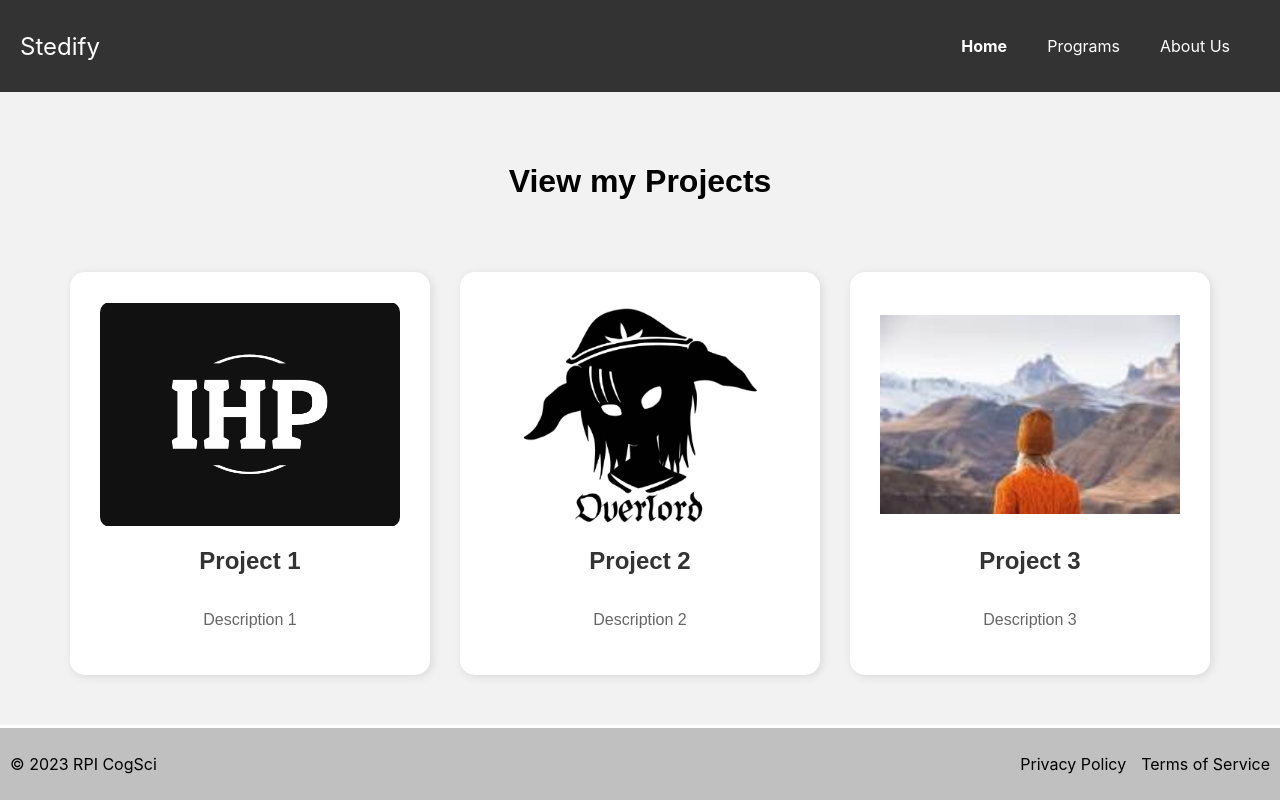
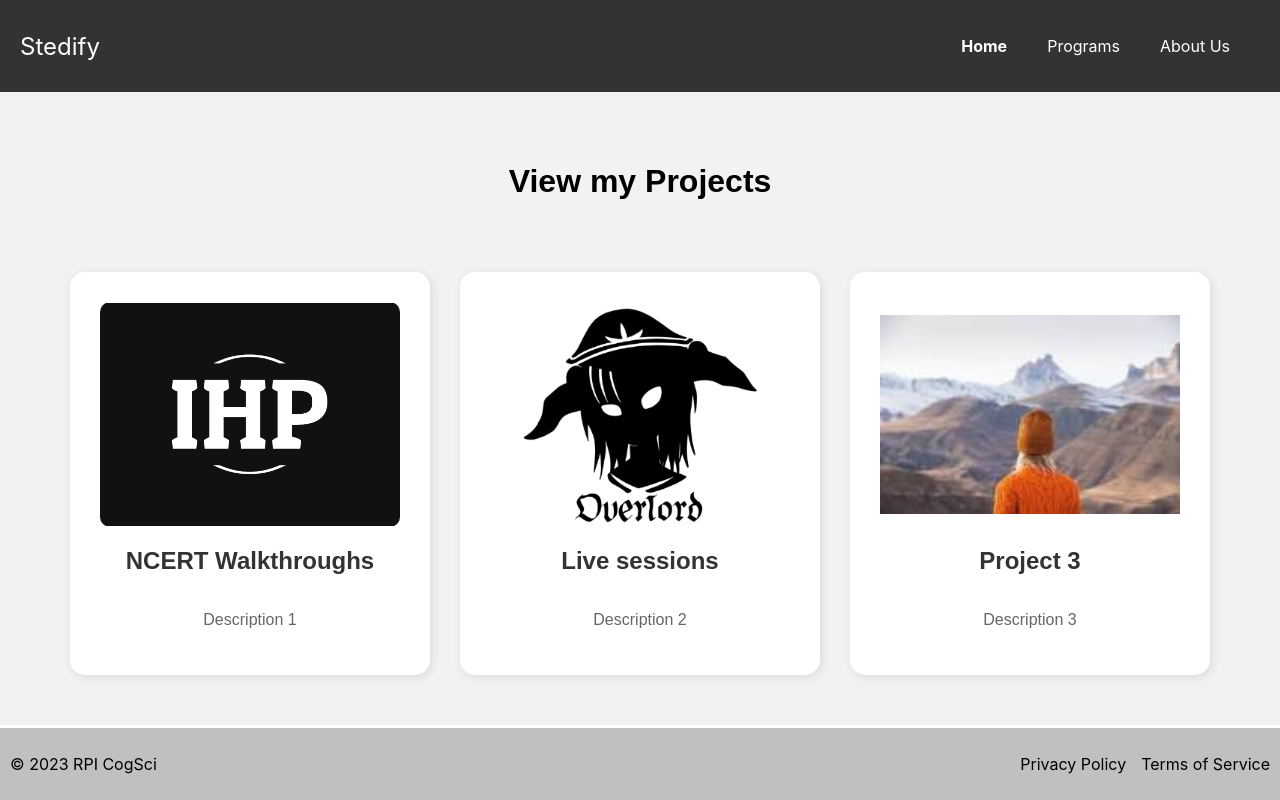
Before and after one commit to IzhanAli08/Machine_Learning, a React (Create React App) app in the folder website/: page / in a window 1280 px wide. Built offline with nearby package versions, Linux system fonts and the light colour scheme.

Commit message:
Update Homepage.js

```diff
--- a/website/src/components/Homepage.js
+++ b/website/src/components/Homepage.js
@@ -66,12 +66,12 @@ class Homepage extends React.Component {
   state = {
     projects: [
       {
-        title: 'Project 1',
+        title: 'NCERT Walkthroughs',
         imageUrl: ihp,
         description: 'Description 1',
       },
       {
-        title: 'Project 2',
+        title: 'Live sessions',
         imageUrl: overlord,
         description: 'Description 2',
       },
```
